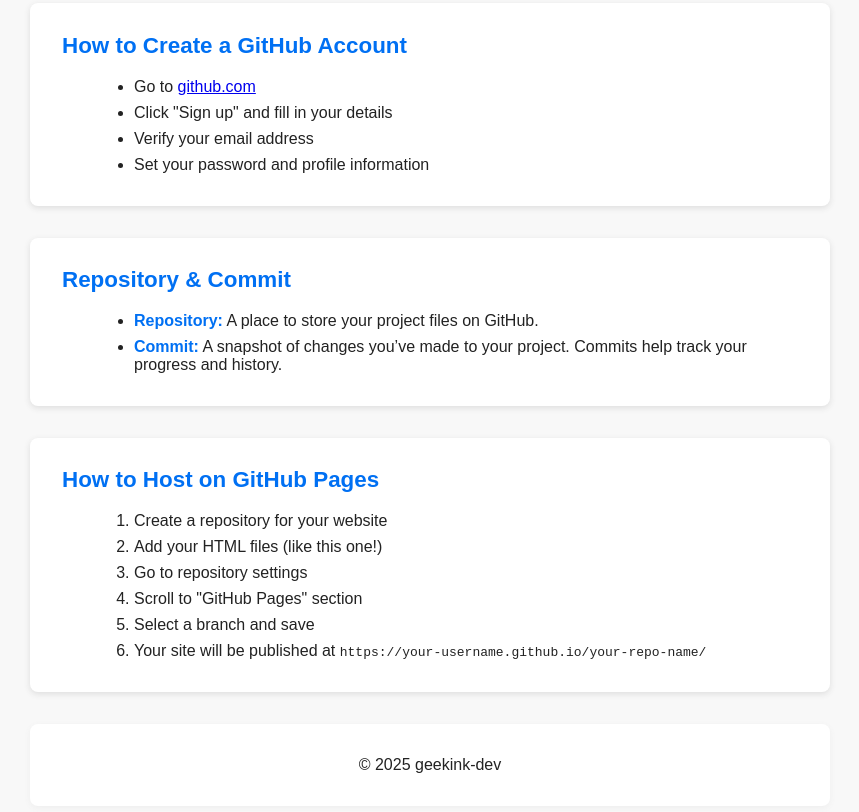
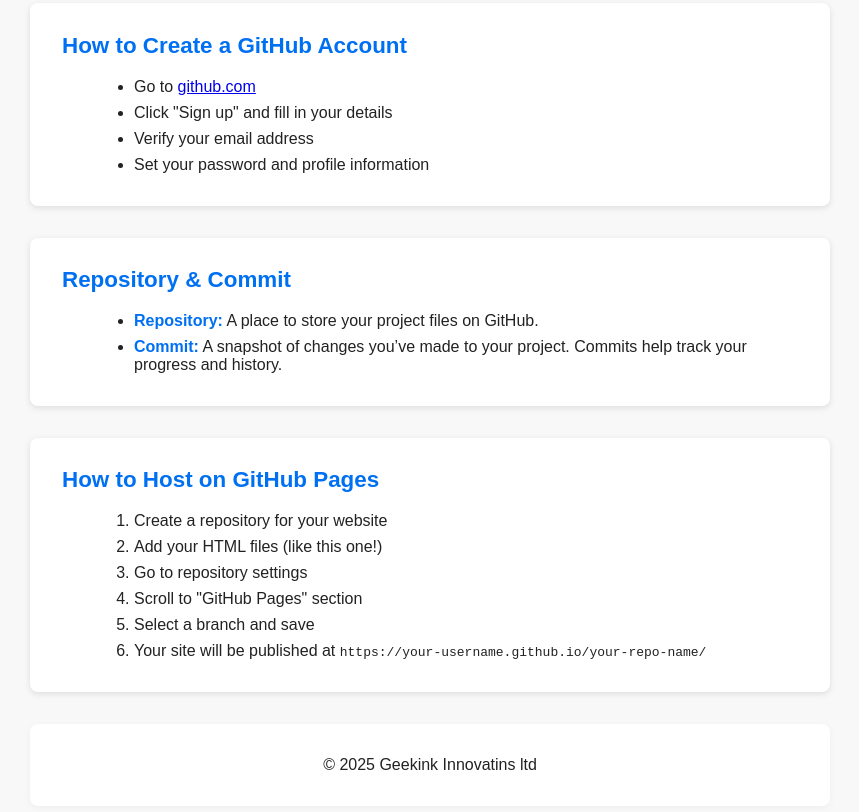
Before and after one commit to geekink-dev/first, a plain HTML site: page index.html in a window 1280 px wide. Shown: the part 723-1535 px from the top of the page, without its empty margins (210-1069 px from the left). Drawn offline with Linux system fonts and the light colour scheme.

Commit message:
footer change

```diff
--- a/index.html
+++ b/index.html
@@ -146,7 +146,7 @@
     </main>
 
     <footer>
-      <p>&copy; 2025 geekink-dev</p>
+      <p>&copy; 2025 Geekink Innovatins ltd</p>
     </footer>
   </div>
 </body>
```
